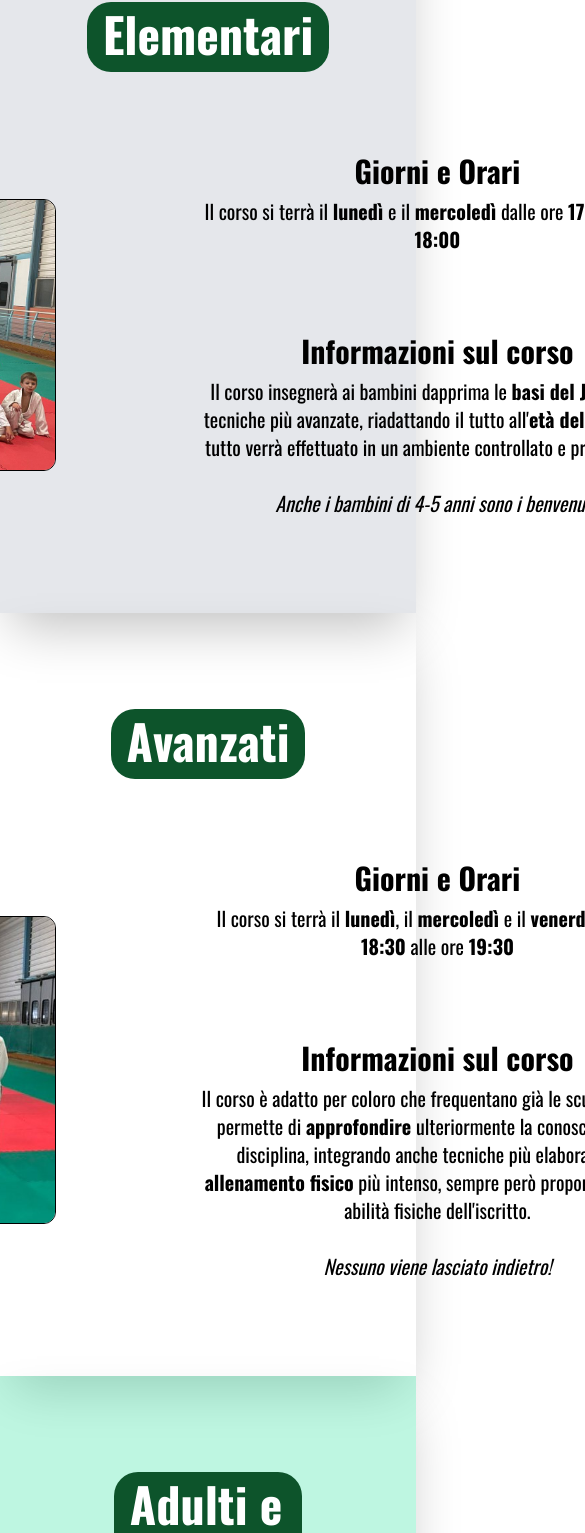
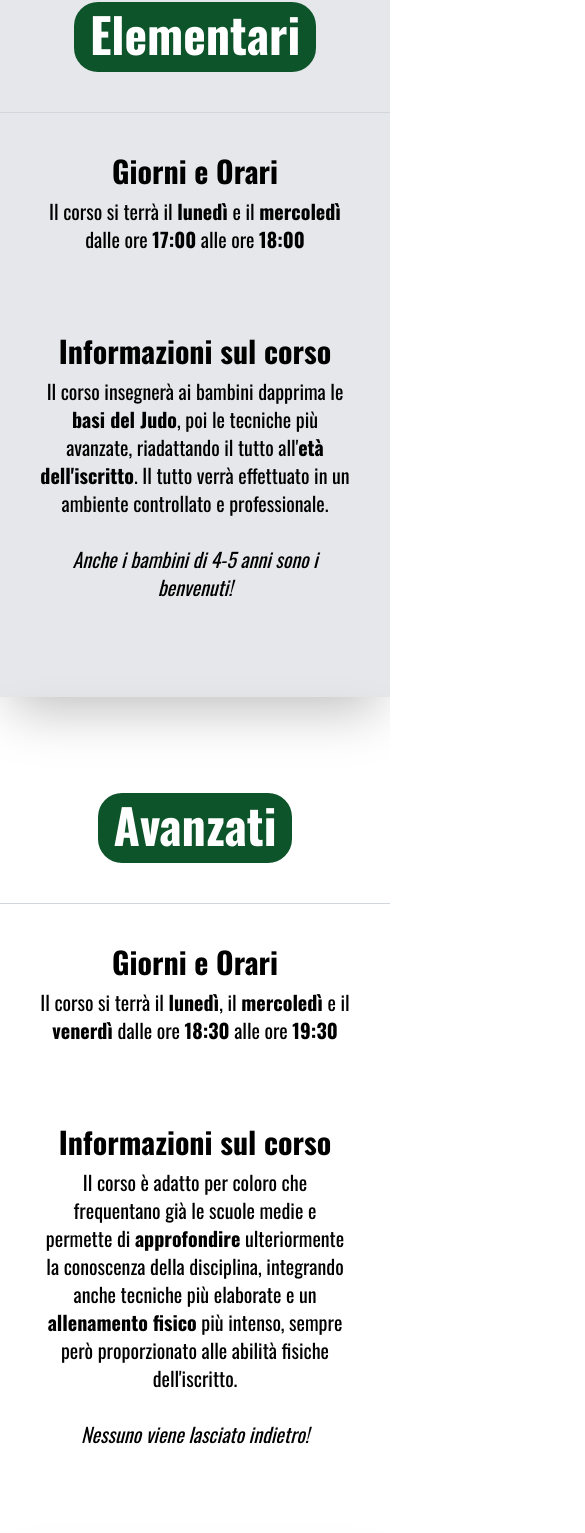
Before and after one commit to DaveBalda/judosassuolo, a React (Vite) app: page /corsi in a window 390 px wide. Shown: the part 190-1723 px from the top of the page, 585 px wide, since content can reach past the window. Built offline with nearby package versions, Linux system fonts and the light colour scheme; a web font is replaced by a local one.

Commit message:
Made Corsi responsive

```diff
--- /dev/null
+++ b/src/pages/Corsi/Corsi.css
@@ -0,0 +1,28 @@
+@import "tailwindcss";
+
+.corsi-row {
+  @apply flex flex-row gap-24;
+  @media (width < 1150px) {
+    @apply flex flex-col gap-10;
+  }
+}
+
+.corsi-wrapper {
+  @apply rounded-xl w-[700px] max-h-[700px] h-auto overflow-hidden border;
+  @media (width < 1150px) {
+    @apply w-[500px] max-h-[500px];
+  }
+  @media (width < 590px) {
+    @apply w-[400px] max-h-[400px];
+  }
+  @media (width < 475px) {
+    @apply w-[300px] max-h-[300px];
+  }
+  @media (width < 410px) {
+    @apply hidden;
+  }
+}
+
+.corsi-image {
+  @apply w-full;
+}
--- a/src/pages/Corsi/Corsi.tsx
+++ b/src/pages/Corsi/Corsi.tsx
@@ -1,20 +1,21 @@
 import PageLayout from "../../components/PageLayout";
+import "./Corsi.css";
 
 function Corsi() {
   return (
     <PageLayout title="Corsi">
       <div className="flex flex-col">
-        <div className="h-fit flex flex-col gap-10 items-center py-24 px-52 bg-gray-200 shadow-2xl">
-          <h1 className="text-5xl font-bold font-oswald pt-2 pb-3.5 px-4 bg-green-900 rounded-3xl text-white">
+        <div className="h-fit flex flex-col gap-10 items-center py-24 lg:px-40 bg-gray-200 shadow-2xl">
+          <h1 className="text-5xl text-center font-bold font-oswald pt-2 pb-3.5 px-4 bg-green-900 rounded-3xl text-white">
             Elementari
           </h1>
           <hr className="w-full border-gray-300" />
-          <div className="flex flex-row gap-24 items-center">
-            <div className="rounded-xl w-[700px] max-h-[700px] h-auto overflow-hidden border">
+          <div className="corsi-row items-center">
+            <div className="corsi-wrapper">
               <img
                 src="/images/corsi/bimbimedals.jpeg"
-                width="700px"
-                alt="Corso Junior"
+                alt="Corso Elementari"
+                className="corsi-image"
               />
             </div>
             <div className="flex flex-col w-full justify-center items-center gap-20 text-center px-10">
@@ -46,17 +47,17 @@ function Corsi() {
             </div>
           </div>
         </div>
-        <div className="h-fit flex flex-col gap-10 items-center py-24 px-52 shadow-2xl">
-          <h1 className="text-5xl font-bold font-oswald pt-2 pb-3.5 px-4 bg-green-900 rounded-3xl text-white">
+        <div className="h-fit flex flex-col gap-10 items-center py-24 lg:px-40 shadow-2xl">
+          <h1 className="text-5xl text-center font-bold font-oswald pt-2 pb-3.5 px-4 bg-green-900 rounded-3xl text-white">
             Avanzati
           </h1>
           <hr className="w-full border-gray-300" />
-          <div className="flex flex-row gap-24 items-center">
-            <div className="rounded-xl w-[700px] max-h-[700px] h-auto overflow-hidden border">
+          <div className="corsi-row items-center">
+            <div className="corsi-wrapper">
               <img
                 src="/images/corsi/bimbi.jpeg"
-                width="700px"
-                alt="Corso Junior"
+                alt="Corso Avanzati"
+                className="corsi-image"
               />
             </div>
             <div className="flex flex-col w-full justify-center items-center gap-20 text-center px-10">
@@ -89,17 +90,17 @@ function Corsi() {
             </div>
           </div>
         </div>
-        <div className="h-fit flex flex-col gap-10 items-center py-24 px-52 bg-emerald-300/40 shadow-2xl">
-          <h1 className="text-5xl font-bold font-oswald pt-2 pb-3.5 px-4 bg-green-900 rounded-3xl text-white">
-            Adulti e agonisti
+        <div className="h-fit flex flex-col gap-10 items-center py-24 lg:px-40 bg-emerald-300/40 shadow-2xl">
+          <h1 className="text-5xl text-center font-bold font-oswald pt-2 pb-3.5 px-4 bg-green-900 rounded-3xl text-white">
+            Adulti
           </h1>
           <hr className="w-full border-emerald-300/60" />
-          <div className="flex flex-row gap-24 items-center">
-            <div className="rounded-xl w-[700px] max-h-[700px] h-auto overflow-hidden border">
+          <div className="corsi-row items-center">
+            <div className="corsi-wrapper">
               <img
                 src="/images/corsi/gruppograndi.jpeg"
-                width="700px"
-                alt="Corso Junior"
+                alt="Corso Adulti"
+                className="corsi-image"
               />
             </div>
             <div className="flex flex-col w-full justify-center items-center gap-20 text-center px-10">
```
